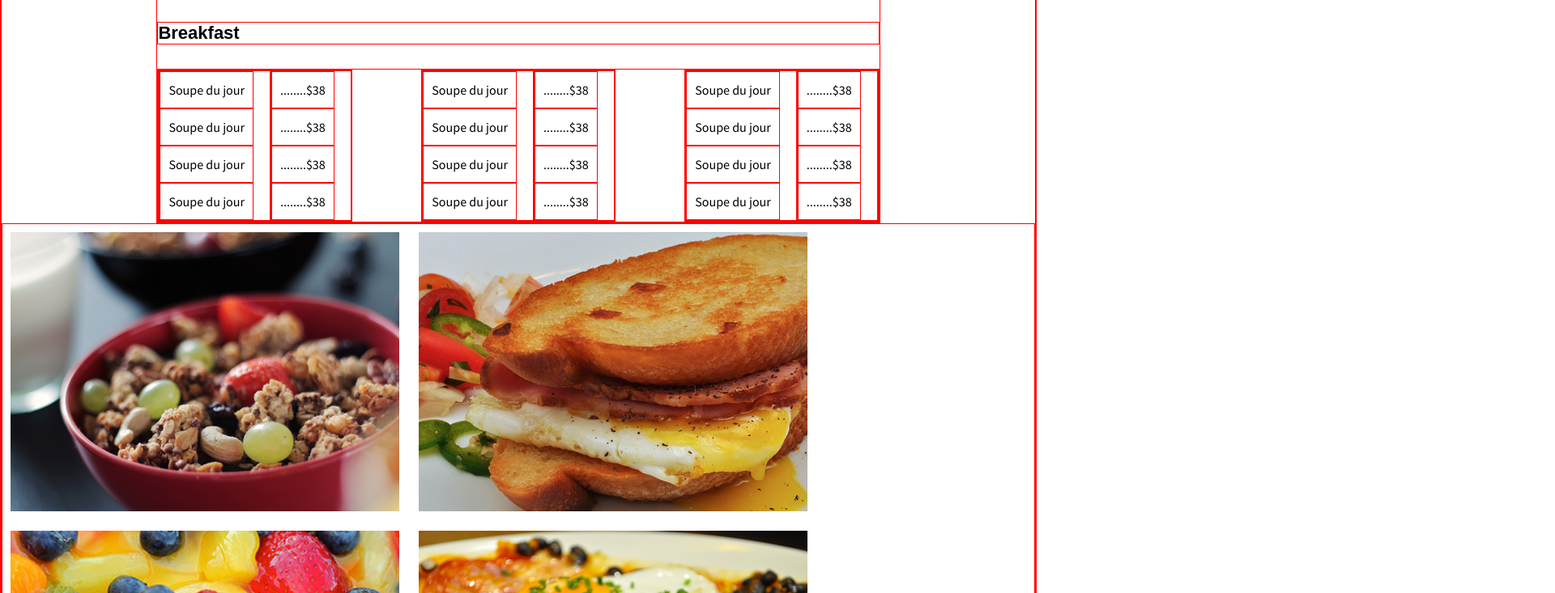
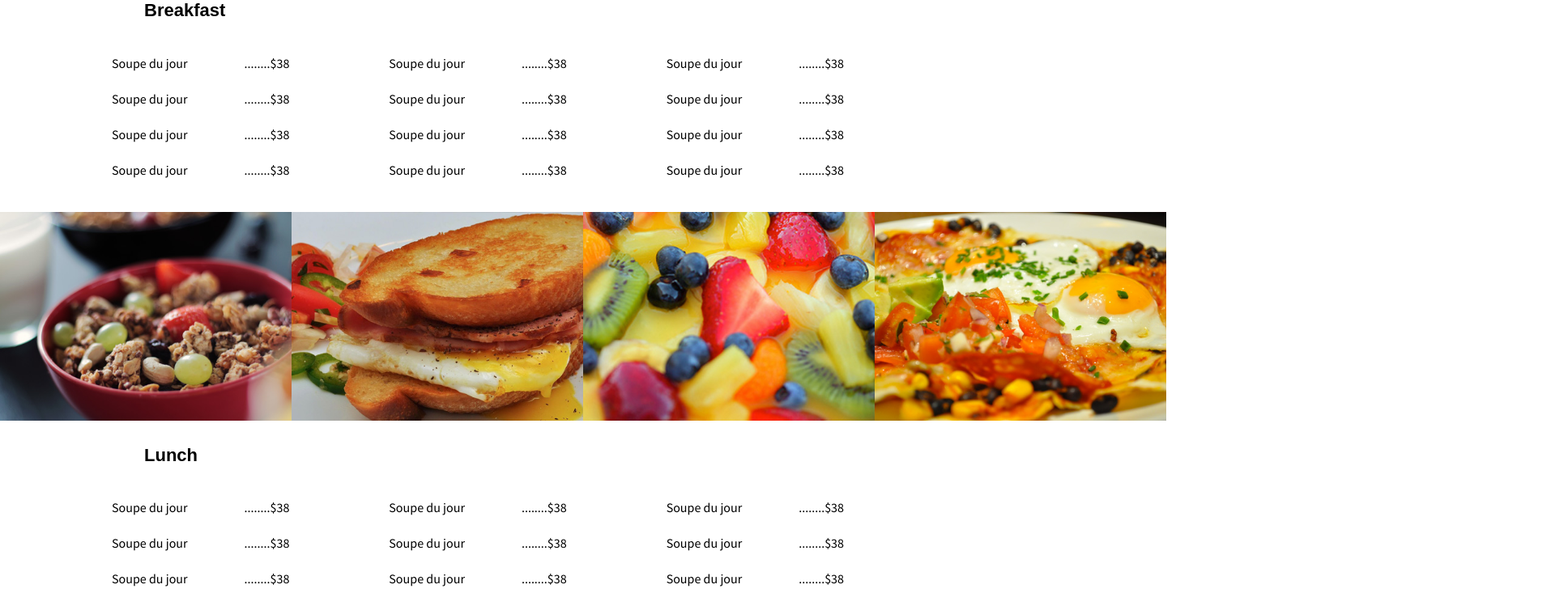
Before and after one commit to MichellePayne/resturant-PSD-Conversion, a website: page menu.html in a window 1280 px wide. Shown: the part 300-1033 px from the top of the page at 81% size, 1920 px wide, since content can reach past the window. Drawn offline with nearby package versions, Linux system fonts and the light colour scheme; files that its build step writes are made by us from their sources; a web font is replaced by a local one.

Commit message:
finished html and css for menu page excpet for the links

```diff
--- a/dev/styles/partials/_baseStyles.scss
+++ b/dev/styles/partials/_baseStyles.scss
@@ -28,9 +28,6 @@ a{
 	font-family: 'Source Sans Pro', sans-serif;
 	font-size: 16px;
 }
-img{
-	padding:10px;
-}
 .wrapper{
 	width:80%;
 	margin:0 auto;
--- a/dev/styles/partials/_footer.scss
+++ b/dev/styles/partials/_footer.scss
@@ -9,6 +9,7 @@ footer{
 	text-align: center;
 	color: rgba(0,0,0,0.9);
 	padding:20px;
+
 }
 footer p{
 	padding:20px;
@@ -17,6 +18,8 @@ footer img{
 	border-radius: 50%;
 	background-color: rgba(0,0,0,0.9);
 	padding:15px ;
+	display: inline-block;
+
 }
 span{
 	color: #fff;
--- a/dev/styles/partials/_menu.scss
+++ b/dev/styles/partials/_menu.scss
@@ -12,6 +12,37 @@
 	padding:10px;
 	margin:5px;
 }
-.menuNav img{
-	margin: 10px;
+.menuTitle img{
+	margin: 10px auto;
 }
+.dinner, .breakfast, .lunch, .wine{
+	width:80%;
+	margin:0 auto;
+}
+.grid{
+	display: flex;
+	justify-content:space-between;
+	padding:0 50px 30px 0;
+}
+.dinner h4, .breakfast h4, .lunch h4 , .wine h4{
+	padding: 0 50px;
+}
+.menuGrid{
+	display: flex;
+}
+.menuGrid ul{
+	margin:0;
+	padding:0 50px 0 0;
+}
+.menuGallery{
+	display: flex;
+}
+ img{
+	padding:0;
+	margin:0;
+	  display: block;
+  	max-width:360px;
+  	max-height:270px;
+  	width: auto;
+  	height: auto;
+}
--- a/dev/styles/style.scss
+++ b/dev/styles/style.scss
@@ -9,22 +9,3 @@
 @import 'partials/newsletter';
 @import 'partials/footer';
 @import 'partials/menu';
-*{
-	border: 1px solid red;
-}
-
-.dinner, .breakfast, .lunch, .wine{
-	width:70%;
-	margin:0 auto;
-}
-.grid{
-	display: flex;
-	justify-content:space-between;
-}
-.menuGrid{
-	display: flex;
-}
-.menuGrid ul{
-	margin:0;
-	padding:0 20px 0 0;
-}
```
Also changed, not shown: menu.html (+0 -2 lines).
